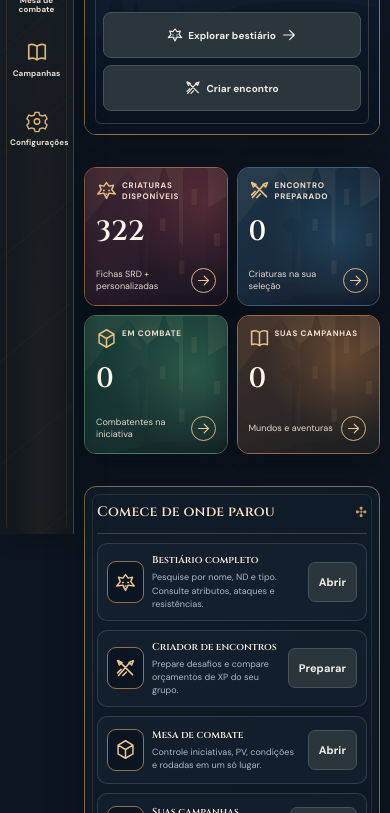
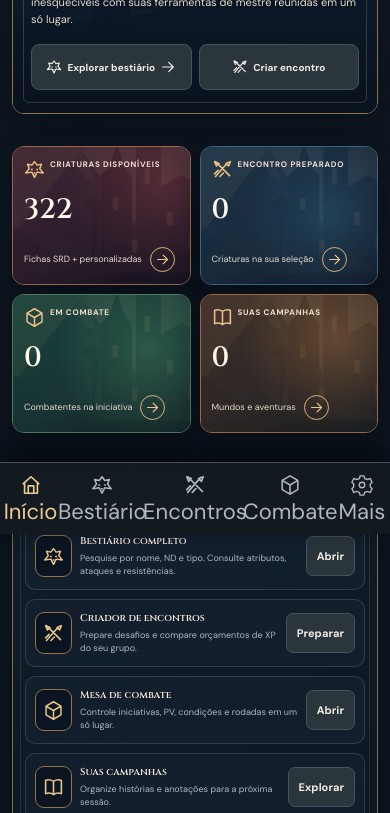
Before and after one commit to gptdagalera69-png/GPT-R, a website with bundled scripts: page index.html in a window 390 px wide. Shown: the part 310-1123 px from the top of the page. Built offline with nearby package versions, Linux system fonts and the light colour scheme.

Commit message:
ui: restore bottom navigation on mobile

```diff
--- a/index.html
+++ b/index.html
@@ -11,7 +11,7 @@
 <link href="https://fonts.googleapis.com/css2?family=Cinzel:wght@500;600;700;800&family=DM+Sans:wght@400;500;600;700;800&display=swap" rel="stylesheet">
 <link rel="stylesheet" href="/styles.css">
 <link rel="stylesheet" href="/theme-v2.css">
-<link rel="stylesheet" href="/atlas-v3.css"><link rel="stylesheet" href="/mestre-v35.css"><link rel="stylesheet" href="/monster-art-v1.css"><link rel="stylesheet" href="/ux-responsive-v1.css"><link rel="stylesheet" href="/tactical-v2.css"><link rel="stylesheet" href="/bestiary-gallery-v1.css"><link rel="stylesheet" href="/sidebar-mobile-v1.css">
+<link rel="stylesheet" href="/atlas-v3.css"><link rel="stylesheet" href="/mestre-v35.css"><link rel="stylesheet" href="/monster-art-v1.css"><link rel="stylesheet" href="/ux-responsive-v1.css"><link rel="stylesheet" href="/tactical-v2.css"><link rel="stylesheet" href="/bestiary-gallery-v1.css">
 <title>Central do Mestre — Atlas Arcano</title>
 </head>
 <body>
```
